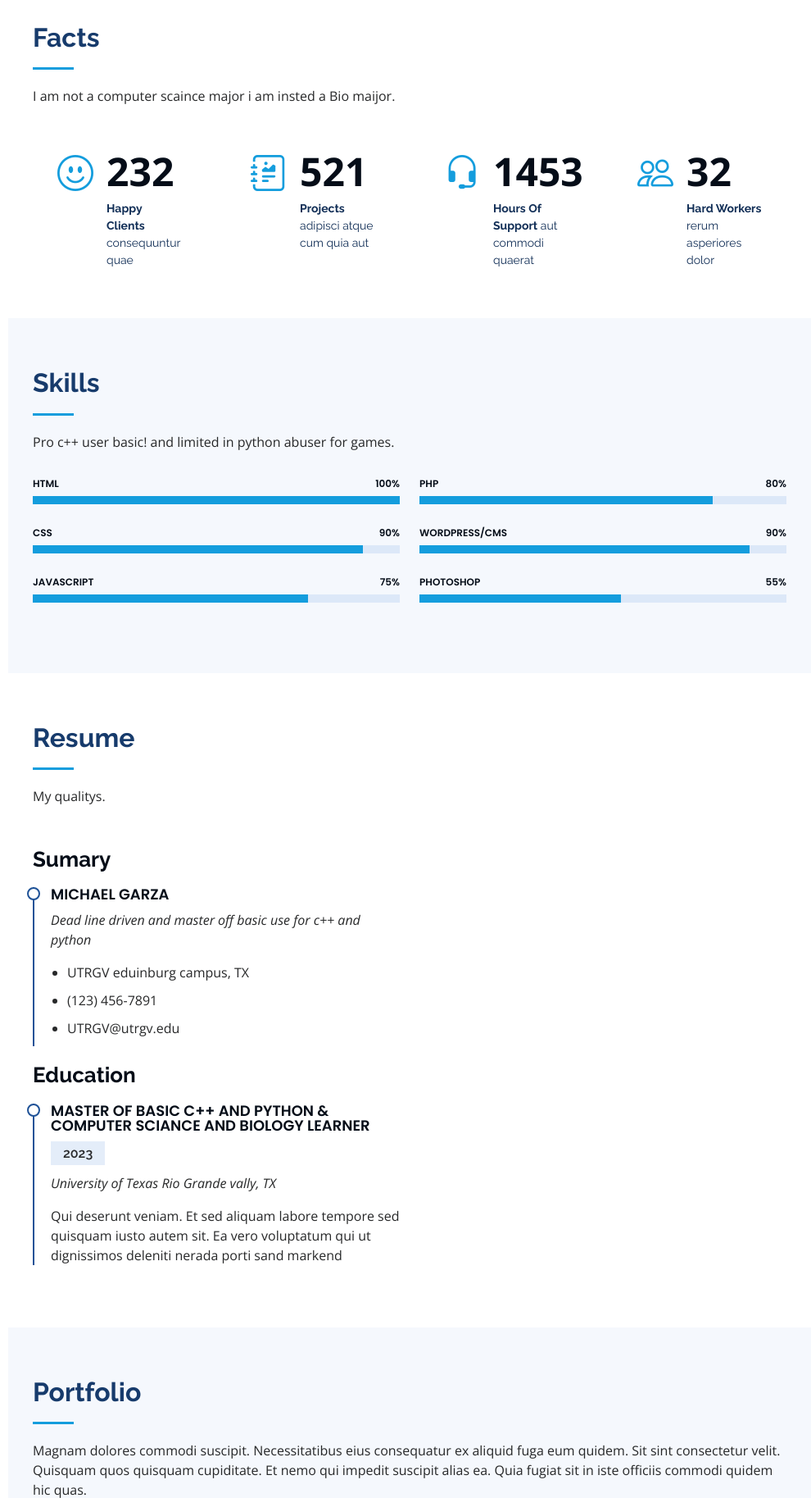
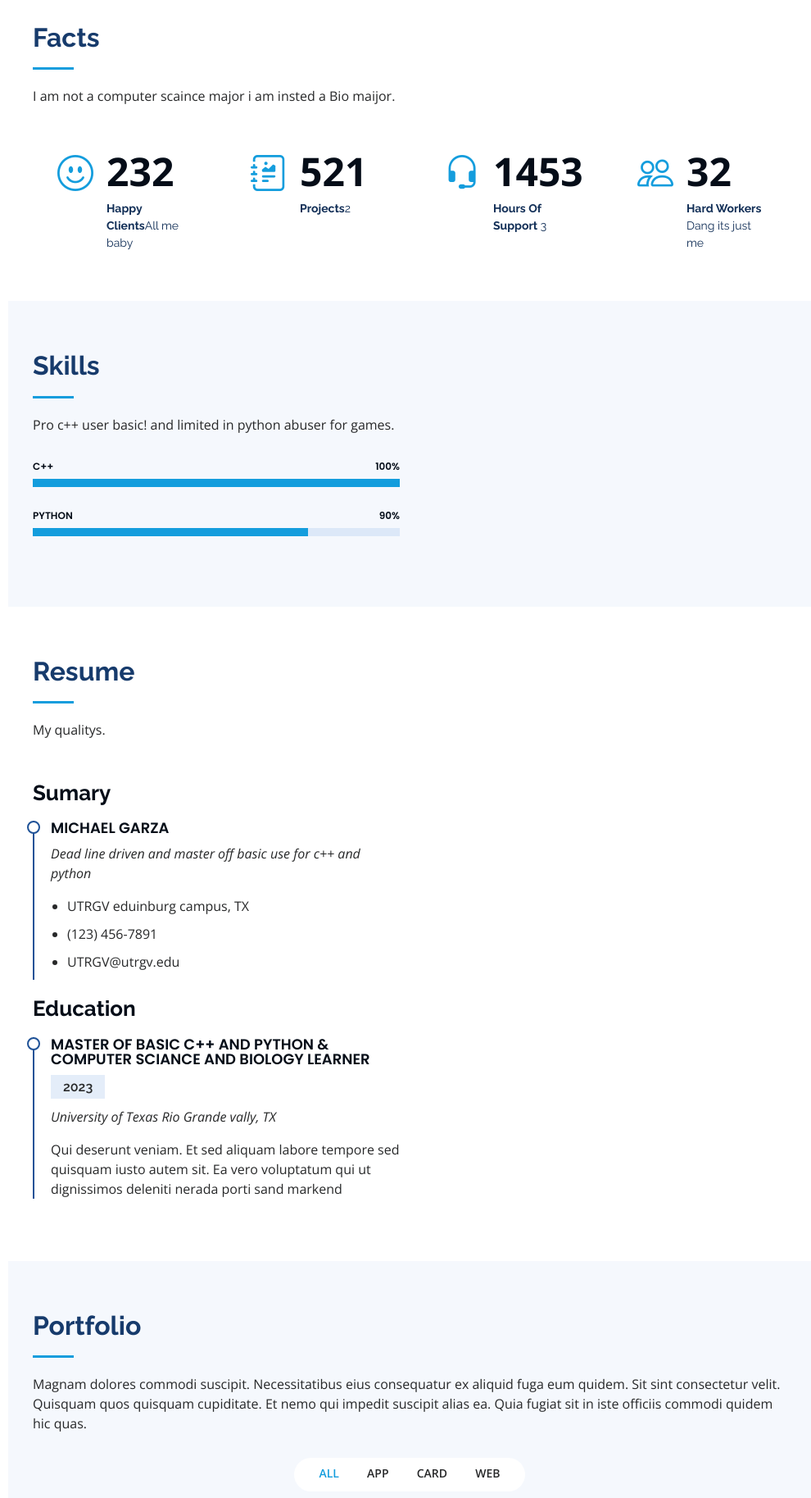
Before and after one commit to magboss2/1101-final-project, a Flask app: page / in a window 1280 px wide. Shown: the part 1376-3203 px from the top of the page at 82% size, without its empty margins (290-1280 px from the left). Run offline with Flask 3, Linux system fonts and the light colour scheme; some libraries are stand-ins or nearby versions.

Commit message:
modified:   templates/index.html

```diff
--- a/templates/index.html
+++ b/templates/index.html
@@ -133,7 +133,7 @@
             <div class="count-box">
               <i class="bi bi-emoji-smile"></i>
               <span data-purecounter-start="0" data-purecounter-end="232" data-purecounter-duration="1" class="purecounter"></span>
-              <p><strong>Happy Clients</strong> consequuntur quae</p>
+              <p><strong>Happy Clients</strong>All me baby</p>
             </div>
           </div>
 
@@ -141,7 +141,7 @@
             <div class="count-box">
               <i class="bi bi-journal-richtext"></i>
               <span data-purecounter-start="0" data-purecounter-end="521" data-purecounter-duration="1" class="purecounter"></span>
-              <p><strong>Projects</strong> adipisci atque cum quia aut</p>
+              <p><strong>Projects</strong>2<p>
             </div>
           </div>
 
@@ -149,7 +149,7 @@
             <div class="count-box">
               <i class="bi bi-headset"></i>
               <span data-purecounter-start="0" data-purecounter-end="1453" data-purecounter-duration="1" class="purecounter"></span>
-              <p><strong>Hours Of Support</strong> aut commodi quaerat</p>
+              <p><strong>Hours Of Support</strong> 3</p>
             </div>
           </div>
 
@@ -157,7 +157,7 @@
             <div class="count-box">
               <i class="bi bi-people"></i>
               <span data-purecounter-start="0" data-purecounter-end="32" data-purecounter-duration="1" class="purecounter"></span>
-              <p><strong>Hard Workers</strong> rerum asperiores dolor</p>
+              <p><strong>Hard Workers</strong> Dang its just me</p>
             </div>
           </div>
 
@@ -180,50 +180,16 @@
           <div class="col-lg-6" data-aos="fade-up">
 
             <div class="progress">
-              <span class="skill">HTML <i class="val">100%</i></span>
+              <span class="skill">C++ <i class="val">100%</i></span>
               <div class="progress-bar-wrap">
                 <div class="progress-bar" role="progressbar" aria-valuenow="100" aria-valuemin="0" aria-valuemax="100"></div>
               </div>
             </div>
 
             <div class="progress">
-              <span class="skill">CSS <i class="val">90%</i></span>
-              <div class="progress-bar-wrap">
-                <div class="progress-bar" role="progressbar" aria-valuenow="90" aria-valuemin="0" aria-valuemax="100"></div>
-              </div>
-            </div>
-
-            <div class="progress">
-              <span class="skill">JavaScript <i class="val">75%</i></span>
+              <span class="skill">python <i class="val">90%</i></span>
               <div class="progress-bar-wrap">
                 <div class="progress-bar" role="progressbar" aria-valuenow="75" aria-valuemin="0" aria-valuemax="100"></div>
-              </div>
-            </div>
-
-          </div>
-
-          <div class="col-lg-6" data-aos="fade-up" data-aos-delay="100">
-
-            <div class="progress">
-              <span class="skill">PHP <i class="val">80%</i></span>
-              <div class="progress-bar-wrap">
-                <div class="progress-bar" role="progressbar" aria-valuenow="80" aria-valuemin="0" aria-valuemax="100"></div>
-              </div>
-            </div>
-
-            <div class="progress">
-              <span class="skill">WordPress/CMS <i class="val">90%</i></span>
-              <div class="progress-bar-wrap">
-                <div class="progress-bar" role="progressbar" aria-valuenow="90" aria-valuemin="0" aria-valuemax="100"></div>
-              </div>
-            </div>
-
-            <div class="progress">
-              <span class="skill">Photoshop <i class="val">55%</i></span>
-              <div class="progress-bar-wrap">
-                <div class="progress-bar" role="progressbar" aria-valuenow="55" aria-valuemin="0" aria-valuemax="100"></div>
-              </div>
-            </div>
 
           </div>
 
```
